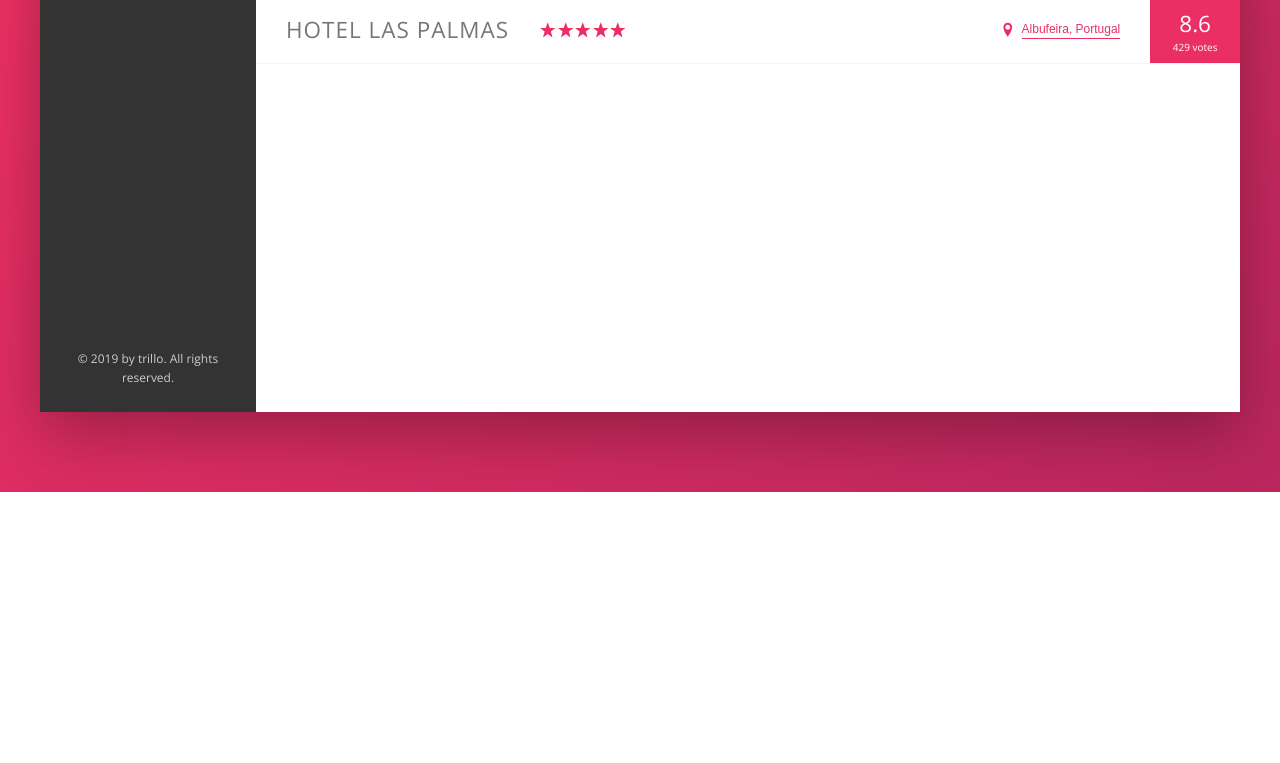
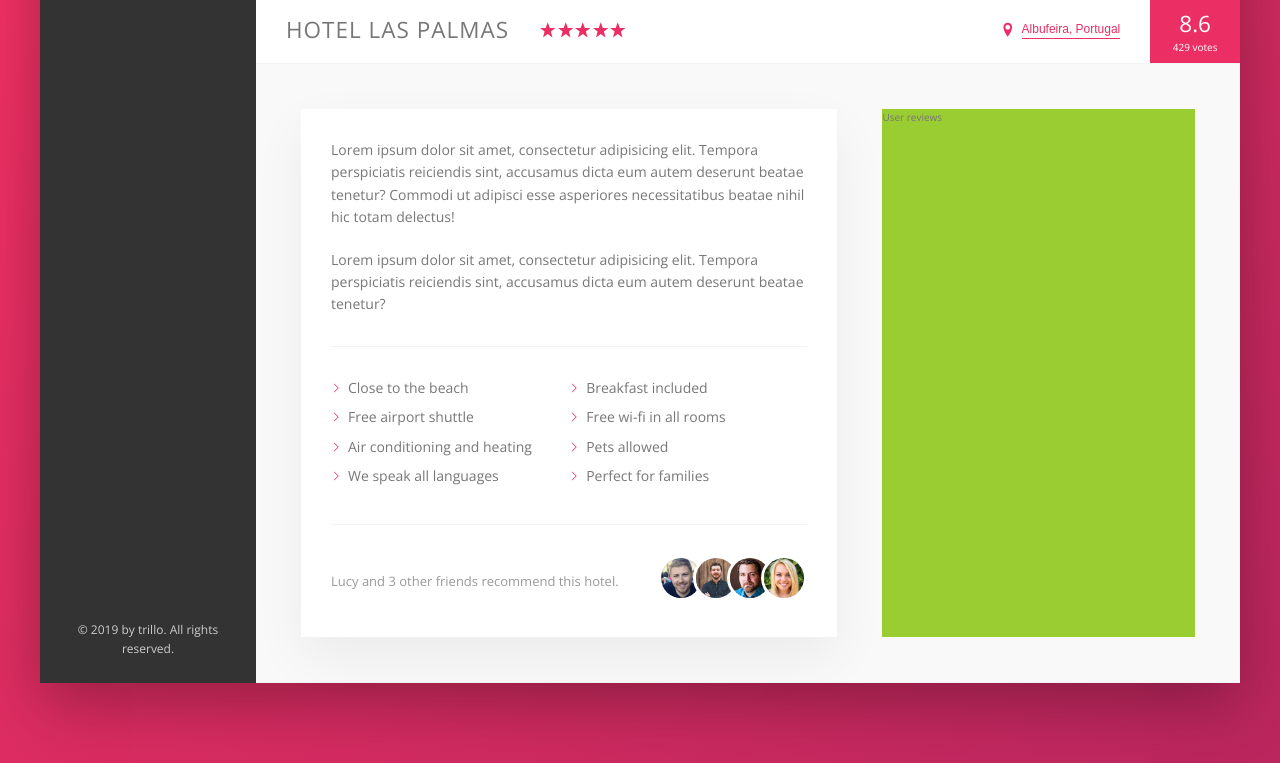
Before and after one commit to Accio26/advanced-css, a plain HTML site: page Trillo_project/index.html in a window 1280 px wide. Shown: the part 538-1301 px from the top of the page. Before the commit the page ends 1030 px from the top, so only its background shows below. Drawn offline with nearby package versions, Linux system fonts and the light colour scheme.

Commit message:
Creating a description section

```diff
--- a/Trillo_project/css/style.css
+++ b/Trillo_project/css/style.css
@@ -26,7 +26,9 @@ Grey dark 3: #999
   --color-grey-dark-1: #333;
   --color-grey-dark-2: #777;
   --color-grey-dark-3: #999;
-  --shadow-dark: 0 2rem 6rem rgba(0, 0, 0, .3); }
+  --shadow-dark: 0 2rem 6rem rgba(0, 0, 0, .3);
+  --shadow-light: 0 2rem 5rem rgba(0, 0, 0, .06);
+  --line: 1px solid var(--color-grey-light-2); }
 
 * {
   margin: 0;
@@ -62,7 +64,7 @@ body {
   font-size: 1.4rem;
   height: 7rem;
   background-color: #fff;
-  border-bottom: 1px solid var(--color-grey-light-2);
+  border-bottom: var(--line);
   display: flex;
   justify-content: space-between;
   align-items: center; }
@@ -79,7 +81,24 @@ body {
 
 .hotel-view {
   background-color: #fff;
-  height: 80rem;
+  flex: 1; }
+
+.detail {
+  display: flex;
+  padding: 4.5rem;
+  background-color: var(--color-grey-light-1);
+  border-bottom: var(--line); }
+
+.description {
+  font-size: 1.4rem;
+  background-color: #fff;
+  box-shadow: var(--shadow-light);
+  padding: 3rem;
+  flex: 0 0 60%;
+  margin-right: 4.5rem; }
+
+.user-reviews {
+  background-color: yellowgreen;
   flex: 1; }
 
 .logo {
@@ -213,7 +232,7 @@ body {
 .overview {
   display: flex;
   align-items: center;
-  border-bottom: 1px solid var(--color-grey-light-2); }
+  border-bottom: var(--line); }
   .overview__heading {
     font-size: 2.25rem;
     font-weight: 300;
@@ -277,3 +296,45 @@ body {
   100% {
     transform: scale(1);
     box-shadow: none; } }
+
+.paragraph:not(:last-of-type) {
+  margin-bottom: 2rem; }
+
+.list {
+  list-style: none;
+  margin: 3rem 0;
+  padding: 3rem 0;
+  border-top: var(--line);
+  border-bottom: var(--line);
+  display: flex;
+  flex-wrap: wrap; }
+  .list__item {
+    flex: 0 0 50%;
+    margin-bottom: .7rem; }
+  .list__item::before {
+    content: "";
+    display: inline-block;
+    height: 1rem;
+    width: 1rem;
+    margin-right: .7rem;
+    background-color: var(--color-primary);
+    -webkit-mask-image: url(../img/chevron-thin-right.svg);
+    -webkit-mask-size: cover;
+    mask-image: url(../img/chevron-thin-right.svg);
+    mask-size: cover; }
+
+.recommend {
+  font-size: 1.3rem;
+  color: var(--color-grey-dark-3);
+  display: flex;
+  align-items: center; }
+  .recommend__count {
+    margin-right: auto; }
+  .recommend__photo {
+    box-sizing: content-box;
+    height: 4rem;
+    width: 4rem;
+    border-radius: 50%;
+    border: 3px solid #fff; }
+    .recommend__photo:not(:last-child) {
+      margin-right: -1.5rem; }
--- a/Trillo_project/index.html
+++ b/Trillo_project/index.html
@@ -137,6 +137,45 @@
                     </div>
                 </div>
 
+                <div class="detail">
+                    <div class="description">
+                        <p class="paragraph">
+                            Lorem ipsum dolor sit amet, consectetur adipisicing elit. Tempora perspiciatis reiciendis
+                            sint, accusamus dicta eum autem deserunt beatae tenetur? Commodi ut adipisci esse asperiores
+                            necessitatibus beatae nihil hic totam delectus!
+                        </p>
+                        <p class="paragraph">
+                            Lorem ipsum dolor sit amet, consectetur adipisicing elit. Tempora perspiciatis reiciendis
+                            sint, accusamus dicta eum autem deserunt beatae tenetur?
+                        </p>
+                        <ul class="list">
+                            <li class="list__item">Close to the beach</li>
+                            <li class="list__item">Breakfast included</li>
+                            <li class="list__item">Free airport shuttle</li>
+                            <li class="list__item">Free wi-fi in all rooms</li>
+                            <li class="list__item">Air conditioning and heating</li>
+                            <li class="list__item">Pets allowed</li>
+                            <li class="list__item">We speak all languages</li>
+                            <li class="list__item">Perfect for families</li>
+                        </ul>
+                        <div class="recommend">
+                            <p class="recommend__count">
+                                Lucy and 3 other friends recommend this hotel.
+                            </p>
+                            <div class="recommend__friends">
+                                <img src="img/user-3.jpg" alt="Friend 1" class="recommend__photo">
+                                <img src="img/user-4.jpg" alt="Friend 2" class="recommend__photo">
+                                <img src="img/user-5.jpg" alt="Friend 3" class="recommend__photo">
+                                <img src="img/user-6.jpg" alt="Friend 4" class="recommend__photo">
+                            </div>
+                        </div>
+                    </div>
+
+                    <div class="user-reviews">
+                        User reviews
+                    </div>
+                </div>
+
             </main>
         </div>
     </div>
--- a/Trillo_project/sass/_base.scss
+++ b/Trillo_project/sass/_base.scss
@@ -31,6 +31,9 @@ Grey dark 3: #999
   --color-grey-dark-3: #999;
 
   --shadow-dark: 0 2rem 6rem rgba(0, 0, 0, .3);
+  --shadow-light: 0 2rem 5rem rgba(0, 0, 0, .06);
+
+  --line: 1px solid var(--color-grey-light-2);
 }
 
 * {
--- a/Trillo_project/sass/_components.scss
+++ b/Trillo_project/sass/_components.scss
@@ -203,7 +203,7 @@
 .overview {
   display: flex;
   align-items: center;
-  border-bottom: 1px solid var(--color-grey-light-2);
+  border-bottom: var(--line);
 
   &__heading {
     font-size: 2.25rem;
@@ -300,3 +300,76 @@
     box-shadow: none;
   }
 }
+
+
+///////////////////////////////
+// PARAGRAPH
+.paragraph:not(:last-of-type) {
+  margin-bottom: 2rem;
+}
+
+
+///////////////////////////////
+// LIST
+.list {
+  list-style: none;
+  margin: 3rem 0;
+  padding: 3rem 0;
+  border-top: var(--line);
+  border-bottom: var(--line);
+
+  display: flex;
+  flex-wrap: wrap;
+
+  &__item {
+    flex: 0 0 50%;
+    margin-bottom: .7rem;
+  }
+
+  &__item::before {
+    content: "";
+    display: inline-block;
+    height: 1rem;
+    width: 1rem;
+    margin-right: .7rem;
+    // Older browsers
+    // background-image: url(../img/chevron-thin-right.svg);
+    // background-size: cover;
+
+    // Newer browsers - masks
+    background-color: var(--color-primary);
+    -webkit-mask-image: url(../img/chevron-thin-right.svg);
+    -webkit-mask-size: cover;
+    mask-image: url(../img/chevron-thin-right.svg);
+    mask-size: cover;
+  }
+}
+
+
+///////////////////////////////
+// RECOMMEND
+.recommend {
+  font-size: 1.3rem;
+  color: var(--color-grey-dark-3);
+
+  display: flex;
+  align-items: center;
+
+  &__count {
+    margin-right: auto;
+  }
+
+  &__friends {}
+
+  &__photo {
+    box-sizing: content-box;
+    height: 4rem;
+    width: 4rem;
+    border-radius: 50%;
+    border: 3px solid #fff;
+
+    &:not(:last-child) {
+      margin-right: -1.5rem;
+    }
+  }
+}
--- a/Trillo_project/sass/_layout.scss
+++ b/Trillo_project/sass/_layout.scss
@@ -11,7 +11,7 @@
   font-size: 1.4rem;
   height: 7rem;
   background-color: #fff;
-  border-bottom: 1px solid var(--color-grey-light-2);
+  border-bottom: var(--line);
 
   display: flex;
   justify-content: space-between;
@@ -35,8 +35,27 @@
 .hotel-view {
   background-color: #fff;
 
-  // TEST
-  height: 80rem;
-
   flex: 1;
 }
+
+
+.detail {
+  display: flex;
+  padding: 4.5rem;
+  background-color: var(--color-grey-light-1);
+  border-bottom: var(--line);
+}
+
+.description {
+  font-size: 1.4rem;
+  background-color: #fff;
+  box-shadow: var(--shadow-light);
+  padding: 3rem;
+  flex: 0 0 60%;
+  margin-right: 4.5rem;
+}
+
+.user-reviews {
+  background-color: yellowgreen;
+  flex: 1;
+}
```
